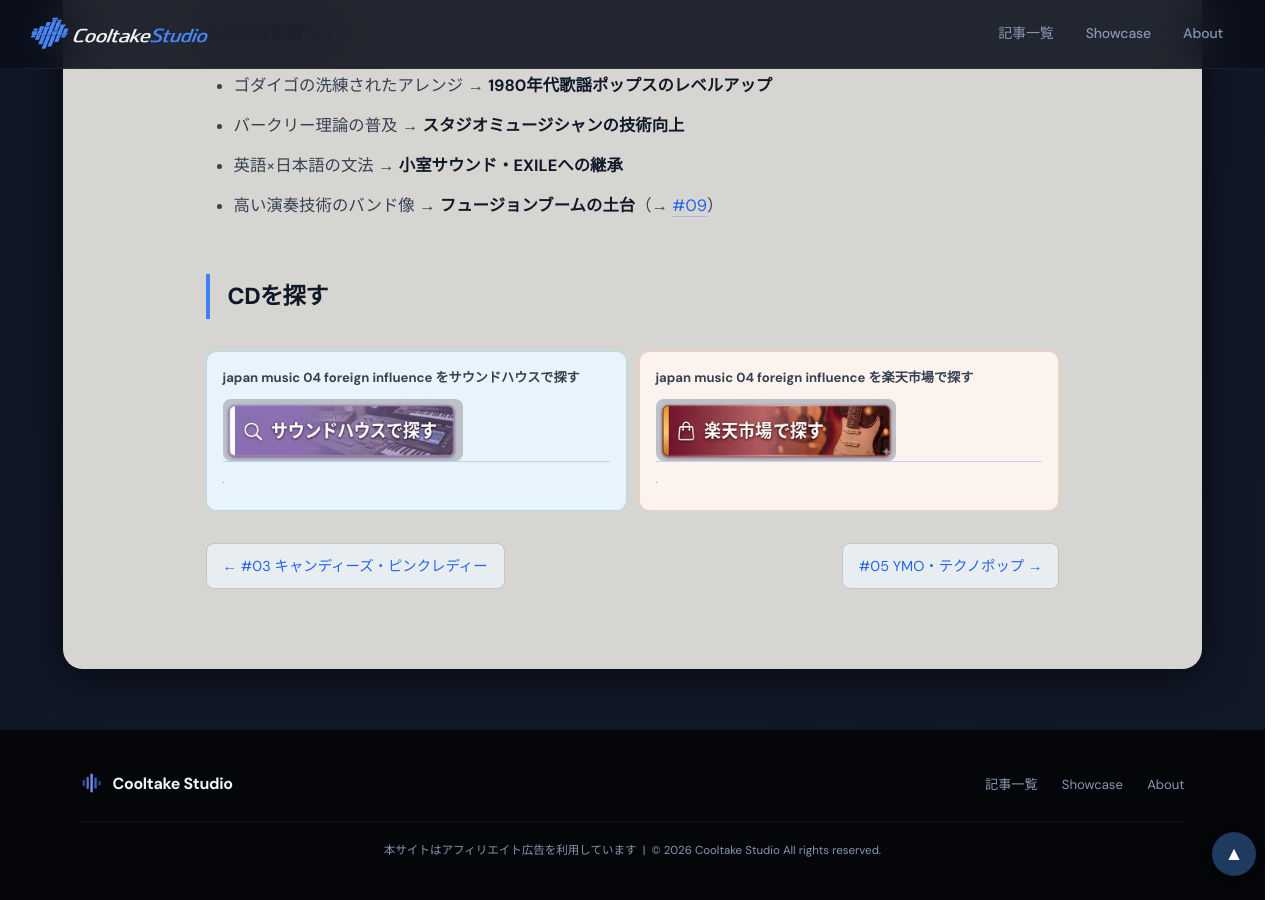
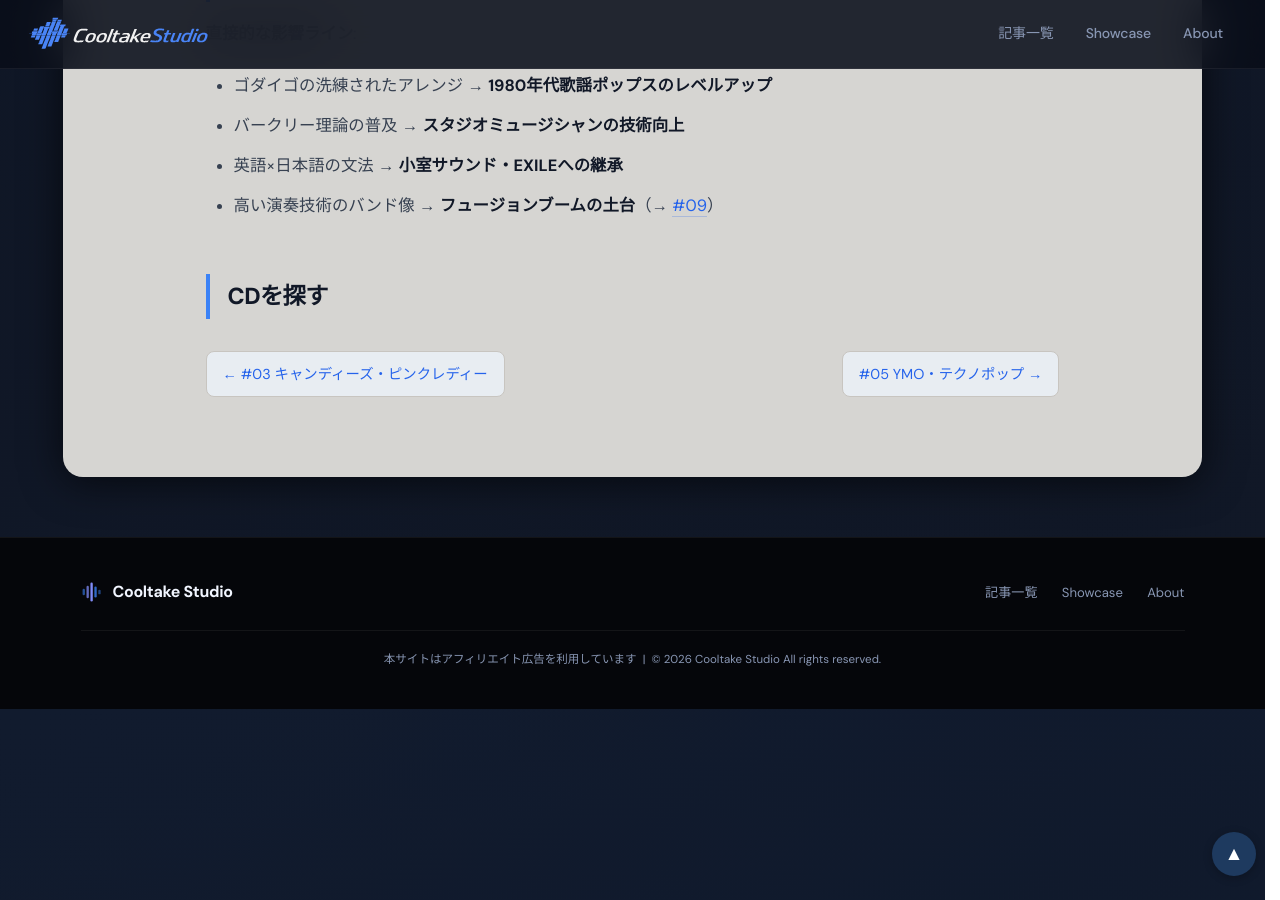
Before and after one commit to cooltake/cooltake-staging, a Jekyll site: the page built from _posts/2026-05-30-japan-music-04-foreign-influence.md, in a window 1280 px wide and 900 px high, scrolled down 4521 px. Built offline with Jekyll 4.4.1, drawn with Linux system fonts in a browser that asks for light colours; some web fonts are replaced; grey boxes are pictures that could not be loaded.

Commit message:
revert: remove shop buttons from japan-music series (no search relevance)

```diff
--- a/_posts/2026-05-30-japan-music-04-foreign-influence.md
+++ b/_posts/2026-05-30-japan-music-04-foreign-influence.md
@@ -101,18 +101,6 @@
 
 ## CDを探す
 
-<div style="display:flex;gap:.75rem;margin:2rem 0;">
-<div style="flex:1;padding:.8rem 1rem 1rem;background:#e8f4fb;border-radius:10px;border:1px solid rgba(8,145,178,.25);">
-<p style="margin:0 0 .5rem;color:#374151;font-size:.82rem;font-weight:bold;">japan music 04 foreign influence をサウンドハウスで探す</p>
-<a href="https://h.accesstrade.net/sp/cc?rk=01001xqc00os63&url=https%3A%2F%2Fwww.soundhouse.co.jp%2Fsearch%2Findex%3Fs_category_cd%3D310" rel="nofollow" referrerpolicy="no-referrer-when-downgrade" style="display:block;text-decoration:none;"><img src="/assets/images/btn-soundhouse.jpg" alt="サウンドハウスで探す" width="240" style="height:auto;border-radius:8px;display:block;"></a>
-<img src="https://h.accesstrade.net/sp/rr?rk=01001xqc00os63" width="1" height="1" border="0" alt="" loading="lazy">
-</div>
-<div style="flex:1;padding:.8rem 1rem 1rem;background:#fdf3ee;border-radius:10px;border:1px solid rgba(234,88,12,.25);">
-<p style="margin:0 0 .5rem;color:#374151;font-size:.82rem;font-weight:bold;">japan music 04 foreign influence を楽天市場で探す</p>
-<a href="https://hb.afl.rakuten.co.jp/ichiba/0b15ddc7.28c5c9ed.0b15ddc8.5d23dd4d/?pc=https%3A%2F%2Fsearch.rakuten.co.jp%2Fsearch%2Fmall%2F%E3%82%B4%E3%83%80%E3%82%A4%E3%82%B4%20CD%2F" rel="nofollow" referrerpolicy="no-referrer-when-downgrade" style="display:block;text-decoration:none;"><img src="/assets/images/btn-rakuten.jpg" alt="楽天市場で探す" width="240" style="height:auto;border-radius:8px;display:block;"></a>
-<img src="//i.moshimo.com/af/i/impression?a_id=5565352&amp;p_id=54&amp;pc_id=54&amp;pl_id=616" width="1" height="1" style="border:none;" alt="" loading="lazy">
-</div>
-</div>
 
 
 <div style="display:flex;justify-content:space-between;flex-wrap:wrap;gap:.8rem;margin:2rem 0;">
```
